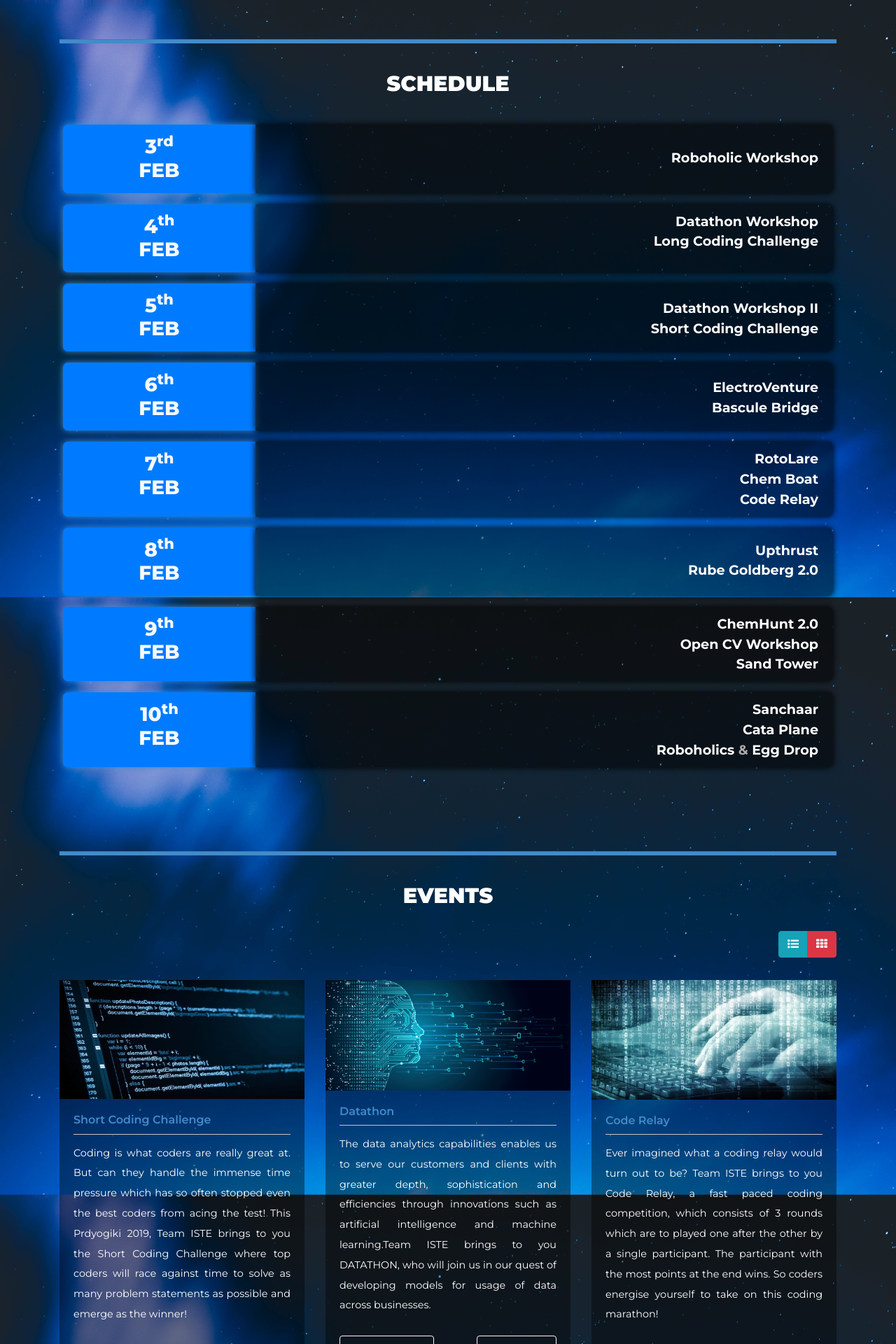
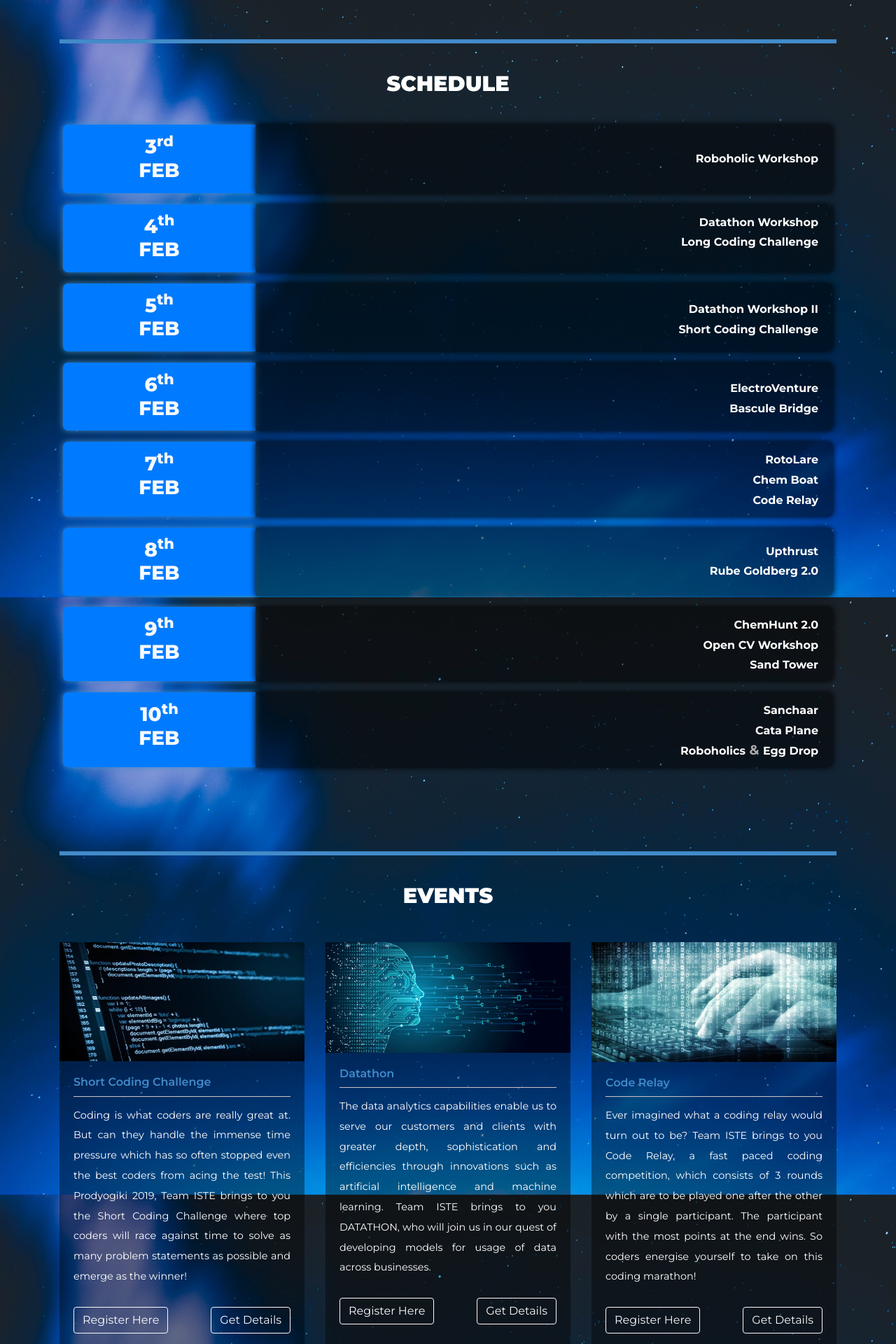
Before and after one commit to ParthPant/prodyogiki19, a PHP site: page / in a window 1280 px wide. Shown: the part 800-2720 px from the top of the page at 70% size. Run offline with PHP 8.4, Linux system fonts and the light colour scheme.

Commit message:
Corrected typos and updated abstracts

```diff
--- a/css/colors.css
+++ b/css/colors.css
@@ -1,5 +1,5 @@
 .color1 {
-    color: #428bca !important;
+    color: #ffffff !important;
 }
 
 ccc {
--- a/css/style.css
+++ b/css/style.css
@@ -420,13 +420,13 @@
 .scheduleLink {
     color: white;
     cursor: crosshair;
-    letter-spacing: 0px;
     transition: all 0.3s;
+    font-size: 16px;
 }
 
 .scheduleLink:hover {
     color: white;
-    letter-spacing: 1px;
+    font-size:20px;
 }
 
 h3.agile-head {
@@ -464,7 +464,7 @@
 .card {
     background-color: rgba(0, 0, 0, 0.4);
     box-shadow: none !important;
-    min-height: 700px;
+    min-height: 710px;
 }
 
 .contact-me {
@@ -1297,11 +1297,11 @@
     }
 }
 
-@media screen and (max-width: 600px) {
+/* @media screen and (max-width: 600px) {
     #schedule {
         font-size: 3.5vw;
     }
-}
+} */
 
 
 /* -- //Responsive code -- */
--- a/index.html
+++ b/index.html
@@ -303,21 +303,8 @@
                         <h3 class="agile-head">Events</h3>
                         <p class="title-text"></p>
                     </div>
-                    <div class="row py-3">
-                        <div class="col-lg-12 my-3">
-                            <div class="pull-right">
-                                <div class="btn-group">
-                                    <button class="btn btn-info" id="list">
-                                        <i class="fa fa-list-ul"></i>
-                                    </button>
-                                    <button class="btn btn-danger" id="grid">
-                                        <i class="fa fa-th"></i>
-                                    </button>
-                                </div>
-                            </div>
-                        </div>
-                    </div>
-                    <div id="products" class="row view-group">
+
+                    <div id="products" class="row view-group py-5">
                         <div class="item col-md-6 col-lg-4 ">
                             <div id="shortCoding" class="thumbnail card">
                                 <div class="img-event">
@@ -331,7 +318,7 @@
                                         immense
                                         time pressure which has so often stopped even the best coders from
                                         acing
-                                        the test! This Prdyogiki 2019, Team ISTE brings to you the Short Coding
+                                        the test! This Prodyogiki 2019, Team ISTE brings to you the Short Coding
                                         Challenge where top coders will race against time to solve as many
                                         problem
                                         statements as possible and emerge as the winner!
@@ -373,9 +360,9 @@
                                     <h4 class="group card-title inner list-group-item-heading">
                                         Datathon </h4>
                                     <p class="group inner list-group-item-text" style="text-align: justify;">
-                                        The data analytics capabilities enables us to serve our customers and
+                                        The data analytics capabilities enable us to serve our customers and
                                         clients with greater depth, sophistication and efficiencies through
-                                        innovations such as artificial intelligence and machine learning.Team
+                                        innovations such as artificial intelligence and machine learning. Team
                                         ISTE
                                         brings to you DATATHON, who will join us in our quest of developing
                                         models
@@ -425,7 +412,7 @@
                                         brings to
                                         you Code Relay, a fast paced coding competition, which consists of 3
                                         rounds
-                                        which are to played one after the other by a single participant. The
+                                        which are to be played one after the other by a single participant. The
                                         participant with the most points at the end wins. So coders energise
                                         yourself to take on this coding marathon!
                                         <p class="group inner list-group-item-text" style="text-align: justify; font-size: 14px">
@@ -500,7 +487,7 @@
                                                     <h6>Varan Singh Rohila<br> +91 9958428533</h6>
                                                 </div>
                                                 <div class="col-6 text-right">
-                                                    <h6>Sarvesh Lal Srivastava <br> +91 7696166014</h6>
+                                                    <h6>Sarvesh Lal Srivastava <br> +91 9473850718</h6>
                                                 </div>
                                             </div>
                                         </p>
@@ -523,10 +510,10 @@
                                     <p class="group inner list-group-item-text" style="text-align: justify;">
                                         Team ISTE brings to you Sanchar. As the title suggests this competition
                                         is
-                                        between teams fighting for telecom superemacy. The teams will be
+                                        between teams fighting for telecom supremacy. The teams will be
                                         required
                                         to make a wireless communication apparatus (transmitter and receiver)
-                                        operating in range of 80-120MHz (FM radio range) so as not to interfere
+                                        operating in range of 80-120MHz (FM radio range) so as to not interfere
                                         with other necessary communication. So energise yourself as you prepare
                                         to
                                         take on this competition.
@@ -568,7 +555,7 @@
                                     <h4 class="group card-title inner list-group-item-heading">
                                         ElectroVenture </h4>
                                     <p class="group inner list-group-item-text" style="text-align: justify;">
-                                        Test your entrepreneurship skills which technical round of the lifesize
+                                        Test your entrepreneurship skills with technical round of the lifesize
                                         version of classic Snakes and Ladders game. Points earned by each team
                                         would be converted to virtual currency (P-Bucks). Teams must use their
                                         P-Bucks wisely to buy electronic components to succesfully build the
@@ -706,7 +693,7 @@
                                     <p class="group inner list-group-item-text" style="text-align: justify;">
                                         All those fans of MESSI and RONALDO out there, tired of brawling? Time
                                         to
-                                        stop talking and start acting. This Prodyogiki, ready to play with
+                                        stop talking and start acting. This Prodyogiki, get ready to play with
                                         bots.
                                         Paint your faces, boot-up your bots, set them in soccer field and
                                         scream
@@ -796,7 +783,7 @@
                                         RotoLare</h4>
                                     <p class="group inner list-group-item-text" style="text-align: justify;">
                                         Each one of us has wanted to experience the thrill of riding a
-                                        rollercoaster atleast in our lifetime. But has anyone thought how these
+                                        rollercoaster atleast once in our lifetime. But has anyone thought how these
                                         popular rides are built in the first place? Team ISTE presents RotoLare
                                         -
                                         where teams must successfully build a miniature rollercoaster model.
@@ -822,7 +809,7 @@
                                                     <h6>Achyut Sharma<br> +91 8696434820</h6>
                                                 </div>
                                                 <div class="col-6 text-right">
-                                                    <h6>Nimsih Lata<br> +91 8769629367</h6>
+                                                    <h6>Nimish Lata<br> +91 8769629367</h6>
                                                 </div>
                                             </div>
                                         </p>
@@ -880,7 +867,7 @@
 
 
                         <div class="item col-md-6 col-lg-4">
-                            <div id="basculeBridge" class="thumbnail card">
+                            <div id="basculeBridge" class="thumbnail card" style="min-height: 740px;">
                                 <div class="img-event">
                                     <img class="group list-group-image img-fluid" src="images/hb.jpg" alt="" />
                                 </div>
@@ -894,8 +881,8 @@
                                         safety and reliability factor associated. Team ISTE brings to you
                                         Bascule
                                         Bridge event to test your construction skills. Give your constructing
-                                        abilities wings to build an efficient hydraulic bridge using Popsicle
-                                        sticks.
+                                        abilities the wings to build an efficient hydraulic bridge using Popsicle
+                                        sticks. <br>
                                         <p class="group inner list-group-item-text" style="text-align: justify; font-size: 14px">
                                             <div class="row">
                                                 <div class="col-6">
@@ -912,10 +899,10 @@
                                             <div class="row contacts">
                                                 <div class="col-6 text-left">
 
-                                                    <h6>Abhiraj Singh Rathore<br> +91 7597707388</h6>
+                                                    <h6>Abhiraj Singh Rathore <br> +91 7597707388</h6>
                                                 </div>
                                                 <div class="col-6 text-right">
-                                                    <h6>Nimsih Lata<br> +91 8769629367</h6>
+                                                    <h6>Nimish Lata<br> +91 8769629367</h6>
                                                 </div>
                                             </div>
                                         </p>
@@ -1172,8 +1159,8 @@
                                         the
                                         Marangoni effect. Huh!! Seems too complicated. Take part in our event
                                         “CHEMBOAT”. Participants must successfully build their boats after
-                                        quualifying all rounds and must use their virtual currency P-Bucks
-                                        efficiently to buy the material for their boat. The team whose boat
+                                        qualifying all rounds and must use their virtual currency P-Bucks
+                                        efficiently to buy the required material for their boat. The team whose boat
                                         travels
                                         the furthest would be adjudged the winner.
                                         <p class="group inner list-group-item-text" style="text-align: justify; font-size: 14px">
@@ -1246,11 +1233,12 @@
                                                     <a class="btn btn-outline-light" href="https://goo.gl/forms/taWmCaFFBcZUWGfF2">
                                                         Register Here </a>
                                                 </div>
-                                                <!-- <div class="col-6">
-                                            <a class="btn btn-outline-light" href="events/o" >Get Details</a>
-                                        </div> -->
+                                                <div class="col-6">
+                                            <a class="btn btn-outline-light" href="events/openCV.pdf" download>Get Details</a>
+                                        </div>
                                             </div>
                                             <br>
+                                            <p class="contact-me">Contact Us</p>
                                             <div class="row contacts">
                                                 <div class="col-6 text-left">
 
@@ -1430,7 +1418,7 @@
                                 <input class="form-control" type="text" name="name" placeholder="Name">
                                 <input class="form-control my-3" type="email" name="_replyto" placeholder="Email">
                                 <br>
-                                <textarea class="form-control" name="query" placeholder="Tell us your feedback!"></textarea>
+                                <textarea class="form-control" name="query" placeholder="Give us your feedback!"></textarea>
                                 <input class="btn btn-info my-3" type="submit" value="Send">
                             </form>
                         </div>
```
Also changed, not shown: 17 other files.
